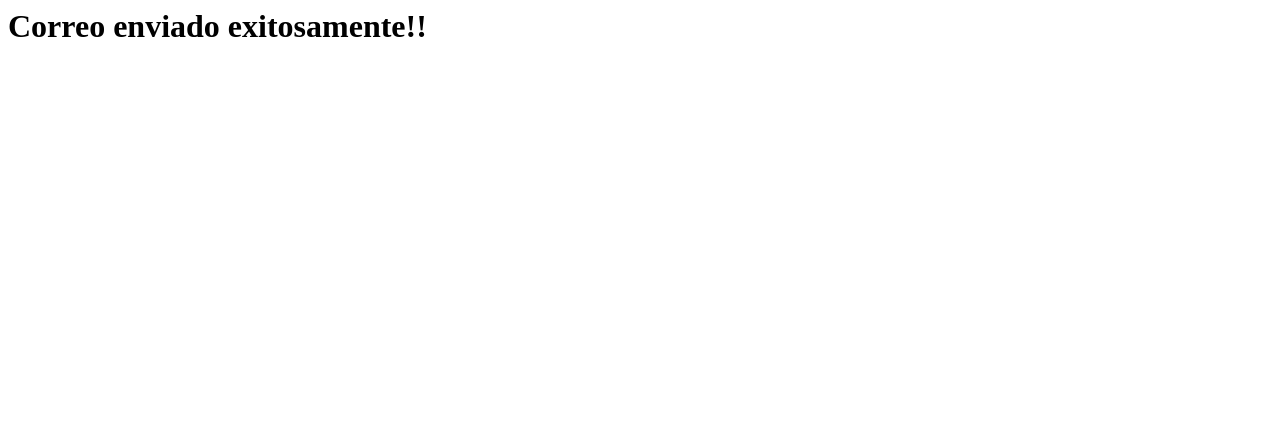
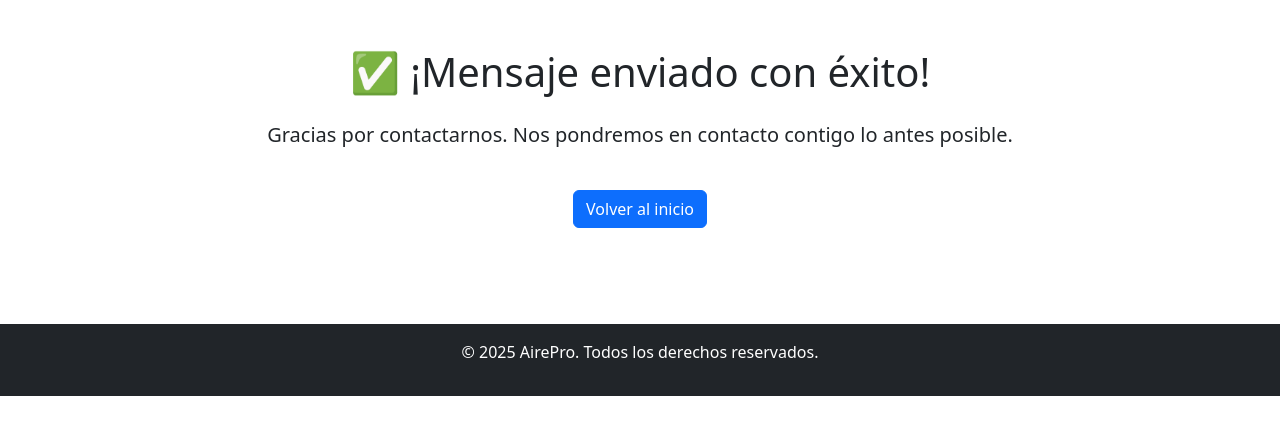
Before and after one commit to Dante0212/inicio, a Flask app: template templates/enviar.html in a window 1280 px wide. Shown: the top 435 px of the page. Run offline with Flask 2, Linux system fonts and the light colour scheme; the template is opened without the code that fills it, so the values that code supplies are empty.

Commit message:
cambios html23

```diff
--- a/main.py
+++ b/main.py
@@ -48,7 +48,7 @@
         print("Error al enviar correo:", e)
         flash("Hubo un problema al enviar el mensaje. Inténtalo más tarde.", "danger")
 
-    return redirect(request.referrer or '/')
+    return render_template("enviar.html")
 
 
 if __name__ == '__main__':
--- a/templates/enviar.html
+++ b/templates/enviar.html
@@ -1 +1,22 @@
-<h1>Correo enviado exitosamente!!</h1>
+<!DOCTYPE html>
+<html lang="es">
+<head>
+  <meta charset="UTF-8" />
+  <meta name="viewport" content="width=device-width, initial-scale=1.0" />
+  <title>Gracias por tu mensaje</title>
+  <link href="https://cdn.jsdelivr.net/npm/bootstrap@5.3.3/dist/css/bootstrap.min.css" rel="stylesheet">
+</head>
+<body>
+
+  <div class="container text-center py-5">
+    <h1 class="mb-4">✅ ¡Mensaje enviado con éxito!</h1>
+    <p class="lead">Gracias por contactarnos. Nos pondremos en contacto contigo lo antes posible.</p>
+    <a href="/" class="btn btn-primary mt-4">Volver al inicio</a>
+  </div>
+
+  <footer class="bg-dark text-white text-center py-3 mt-5">
+    <p>&copy; 2025 AirePro. Todos los derechos reservados.</p>
+  </footer>
+
+</body>
+</html>
```
